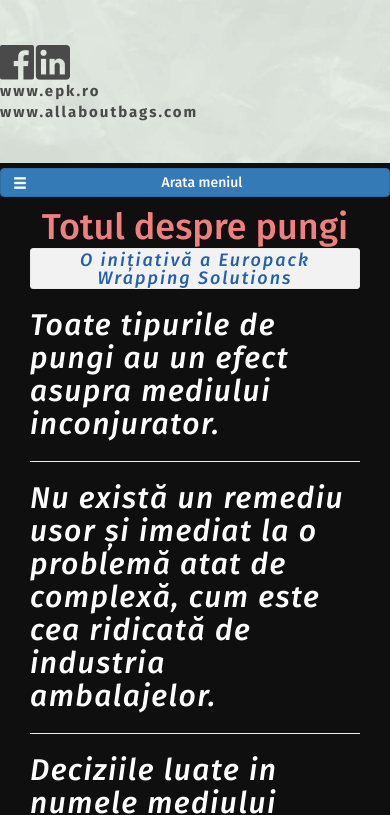
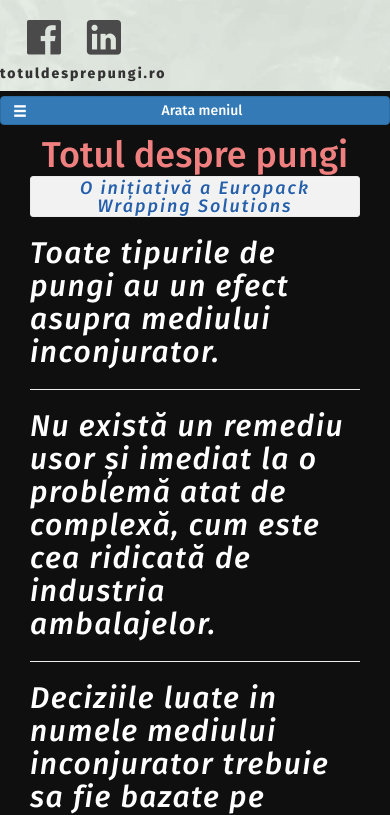
Before and after one commit to AlexVyi/totuldesprepungi, a plain HTML site: page index.html in a window 390 px wide. Shown: the top 815 px of the page. Drawn offline with Linux system fonts and the light colour scheme.

Commit message:
commit for being stupid

```diff
--- /dev/null
+++ b/controllers/pretty.js
@@ -0,0 +1,10 @@
+
+    function toggleMenu () {
+    var check = document.getElementById('show-menu');
+    var checkLbl = document.getElementById('checkLabel')
+    if(check.checked){
+        checkLbl.innerHTML = "Arata meniul"
+    }else {
+        checkLbl.innerHTML = "Ascunde meniul"
+    }
+}
--- a/index.html
+++ b/index.html
@@ -12,15 +12,16 @@
     <link rel="stylesheet" href="css/styles.css">
 </head>
 <body ng-view>
-<img src="img/fb@2x.png" href="" class="img-responsive pull-left">
-<img src="img/in@2x.png" href="">
-<div class="container">
-    <div class="row">
-       <a href="https://www.epk.ro" target="_blank">www.epk.ro</a>
-       <a href="http://www.allaboutbags.ca" target="_blank" style="float: right">www.allaboutbags.com</a>
+<div class="container-fluid">
+    <div class="row text-center pull-left" style="padding-top: 20px">
+        <a href=""> <img src="img/fb@2x.png" alt="Urmariti-ne pe Facebook"></a>
+        <a href="" ><img src="img/in@2x.png" alt="Urmariti-ne pe LinkedIn"></a>
+        <h5>totuldesprepungi.ro</h5>
     </div>
 </div>
-<label for="show-menu" class="show-menu btn btn-primary text-center"><span class=" glyphicon glyphicon-menu-hamburger pull-left"></span>Arata meniul</label>
+
+
+<label for="show-menu" class="show-menu btn btn-primary text-center" id="checkLabel" onclick="toggleMenu()"><span class=" glyphicon glyphicon-menu-hamburger pull-left"></span>Arata meniul</label>
 <input type="checkbox" role="button" id="show-menu">
   <nav id="menu">
     <a class="btn btn-default" ng-href="#!/myth">Mituri legate de pungile de plastic: Realitate sau Ficțiune</a>
@@ -43,8 +44,8 @@
     <div class="container">
         <h1>Totul despre pungi<small>O iniţiativă a Europack Wrapping Solutions</small></h1>
         <h2>Toate tipurile de pungi au un efect asupra mediului inconjurator.<hr>Nu există un remediu usor și imediat la o problemă atat de complexă, cum este
-         cea ridicată de industria ambalajelor.<hr>Deciziile luate in numele mediului inconjurator trebuie sa fie bazate pe realitate si lucruri demonstrate științífic, și nu pe
-         emotii și conceptii eronate. </h2>
+         cea ridicată de industria ambalajelor.<hr>Deciziile luate in numele mediului inconjurator trebuie sa fie bazate pe realitate si date demonstrate științífic, și nu pe
+         stari emotionale de moment și conceptii eronate.</h2>
     </div>
 </div><!--end main container fluid-->
 
@@ -52,6 +53,7 @@
     <div class="container-fluid">
     <div class="container text-center">
         ©2017 Europack Wrapping Solutions, cu sprijinul <h5>Asociatiei Producatorilor de Mase Plastice din Canada</h5>
+        <a href="http://www.allaboutbags.ca" target="_blank">www.allaboutbags.ca</a>
     </div>
     </div>
 </footer>
@@ -72,5 +74,6 @@
 <script src="plugins/angular-route/angular-route.min.js"></script>
 <script src="controllers/app.js"></script>
 <script src="controllers/directives.js"></script>
+<script src="controllers/pretty.js"></script>
 </body>
 </html>
--- a/sass/partials/_main.sass
+++ b/sass/partials/_main.sass
@@ -1,19 +1,16 @@
 body
-  margin-top: 45px
   @include background-image(url("../img/textured-polietilena.jpg"))
 
 .row
-  margin-bottom: 4%
   font-family: $main-font
   font-style: normal
   letter-spacing: 2px
   & a
     color: $charcoal-grey
-    font-weight: 700
+    font-weight: 800
     font-size: 15px
-    margin-bottom: 25px
 
-.row a:hover
+.row img:hover
   font-size: 30px
   cursor: hand
 
```
Also changed, not shown: css/styles.css, 1 other file.
